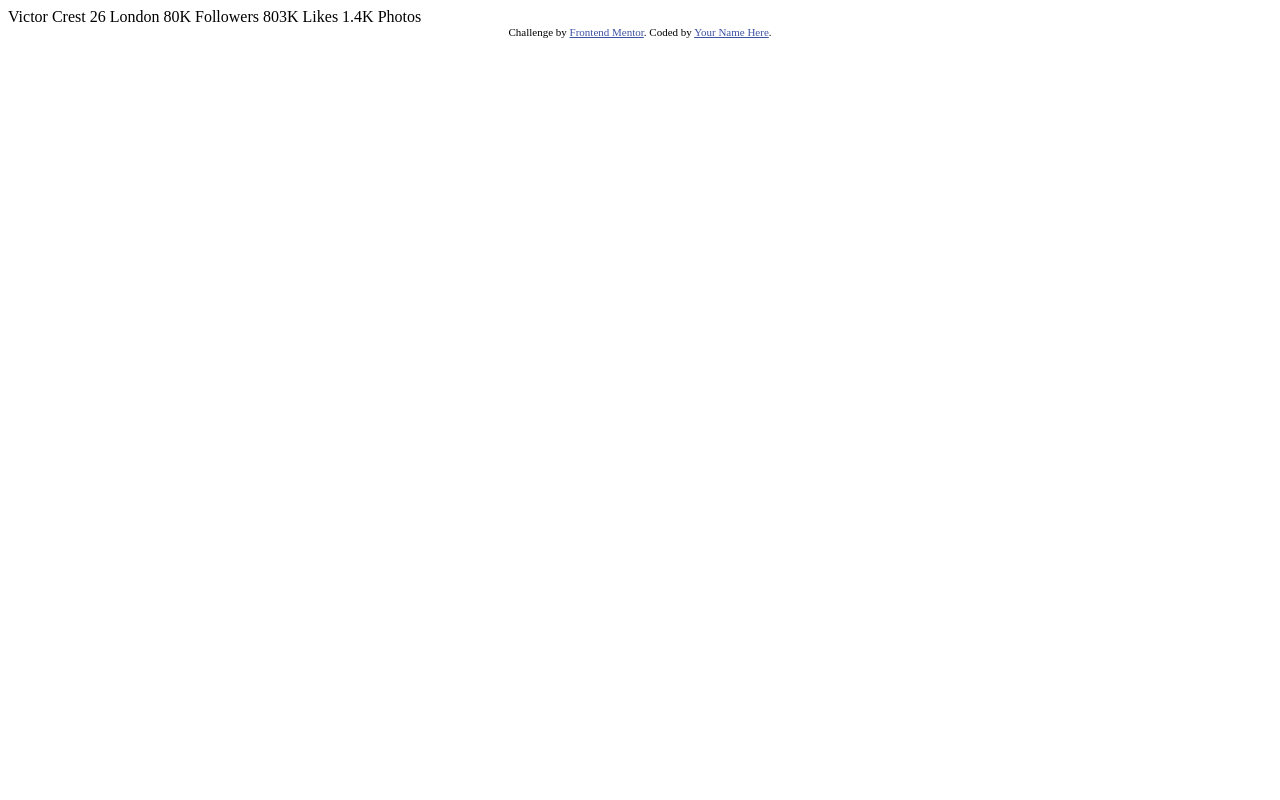
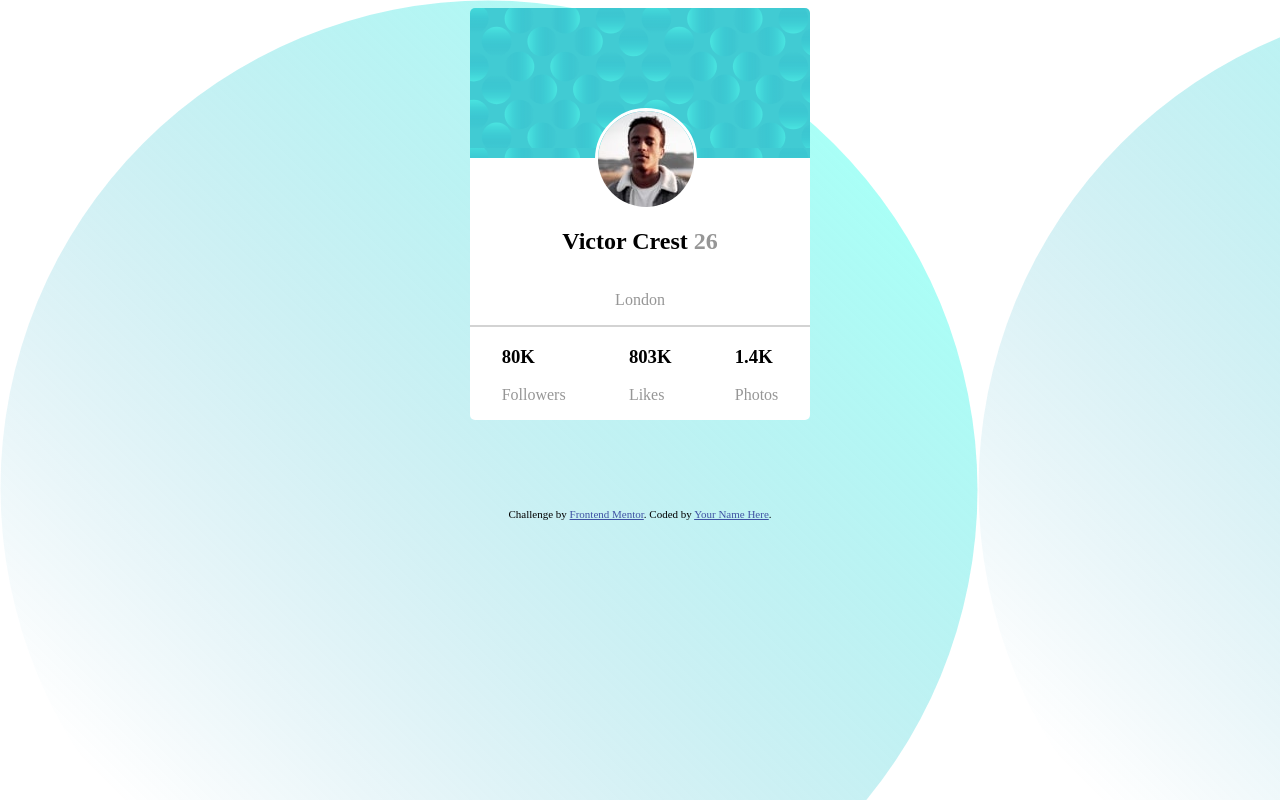
Before and after one commit to newmanwell/profile-card-compnent-main, a plain HTML site: page index.html in a window 1280 px wide. Drawn offline with Linux system fonts and the light colour scheme.

Commit message:
card styling complete

```diff
--- a/index.html
+++ b/index.html
@@ -3,33 +3,34 @@
   <head>
     <meta charset="UTF-8">
     <meta name="viewport" content="width=device-width, initial-scale=1.0"> <!-- displays site properly based on user's device -->
-
+    <link rel="stylesheet" href="./style.css">
     <link rel="icon" type="image/png" sizes="32x32" href="./images/favicon-32x32.png">
 
     <title>Frontend Mentor | Profile card component</title>
 
-  <!-- Feel free to remove these styles or customise in your own stylesheet 👍 -->
-  <style>
-    .attribution { font-size: 11px; text-align: center; }
-    .attribution a { color: hsl(228, 45%, 44%); }
-  </style>
   </head>
   <body>
-  Victor Crest
-  26
-  London
-
-  80K
-  Followers
-
-  803K
-  Likes
-
-  1.4K
-  Photos
-  <div class="attribution">
+    <main>
+      <section>
+        <div class="bg-image">
+          <img src="./images/image-victor.jpg" alt="Victor Avatar" />
+        </div>
+        <div class="facts-conainer">
+          <div class="profile-container">
+            <h2>Victor Crest <span class="gray-text">26</span></h2>
+            <p class="gray-text">London</p>
+          </div>
+            <div class="facts-sub-container">
+              <span><h3>80K</h3><p class="gray-text">Followers</p></span>
+              <span><h3>803K</h3><p class="gray-text">Likes</p></span>
+              <span><h3>1.4K</h3><p class="gray-text">Photos</p></span>
+            </div>
+        </div>
+      </section>
+    </main>
+    <footer class="attribution">
       Challenge by <a href="https://www.frontendmentor.io?ref=challenge" target="_blank">Frontend Mentor</a>.
       Coded by <a href="#">Your Name Here</a>.
-  </div>
+    </footer>
   </body>
 </html>
--- /dev/null
+++ b/style.css
@@ -0,0 +1,73 @@
+* {
+  box-sizing: border-box;
+}
+
+body {
+  background-image: url(./images/bg-pattern-top.svg);
+}
+
+main {
+  display: flex;
+  justify-content: center;
+}
+
+section {
+  width: 340px;
+  height: 500px;
+  border-radius: 5px;
+}
+
+.bg-image {
+  background-image: url(./images/bg-pattern-card.svg);
+  width: 100%;
+  height: 30%;
+  border-top-left-radius: 5px;
+  border-top-right-radius: 5px;
+}
+
+ .facts-container {
+   height: 70%;
+   background-color: white;
+   padding-bottom: 20px;
+ }
+
+
+.profile-container {
+  display: flex;
+  flex-direction: column;
+  align-items: center;
+  height: 100%;
+  width: 100%;
+  padding-top: 50px;
+  background-color: white;
+}
+
+img {
+  border-radius: 50%;
+  border: 3px solid white;
+  margin-top: 100px;
+  margin-left: 125px;
+}
+
+.facts-sub-container {
+  display: flex;
+  justify-content: space-around;
+  height: 100%;
+  width: 100%;
+  background-color: white;
+  border-bottom-left-radius: 5px;
+  border-bottom-right-radius: 5px;
+  border-top: 2px solid lightgray;
+}
+
+.gray-text {
+  color: hsl(0, 0%, 59%);
+}
+
+.attribution {
+  font-size: 11px; text-align: center;
+}
+
+.attribution a {
+  color: hsl(228, 45%, 44%);
+}
```
Lines whose indentation alone changed are shown as unchanged.
